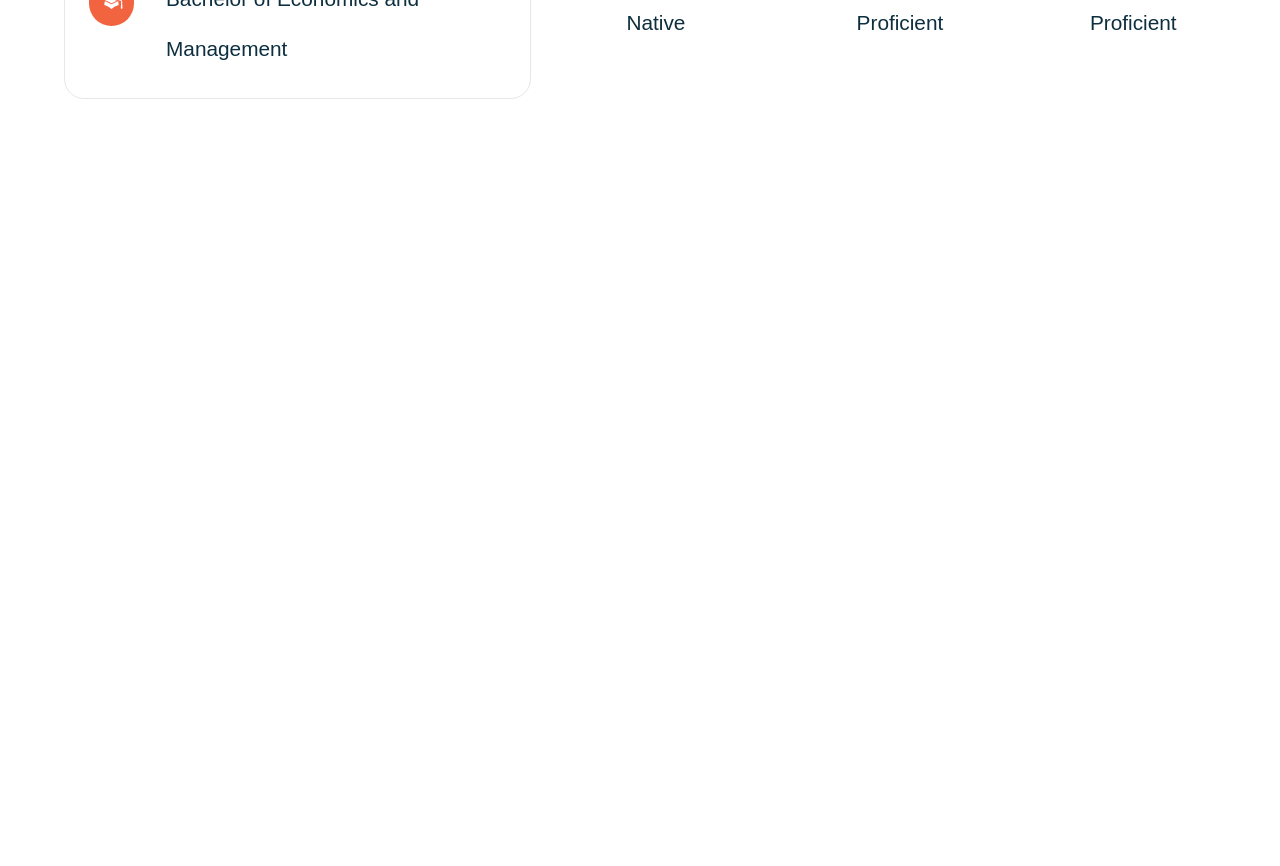
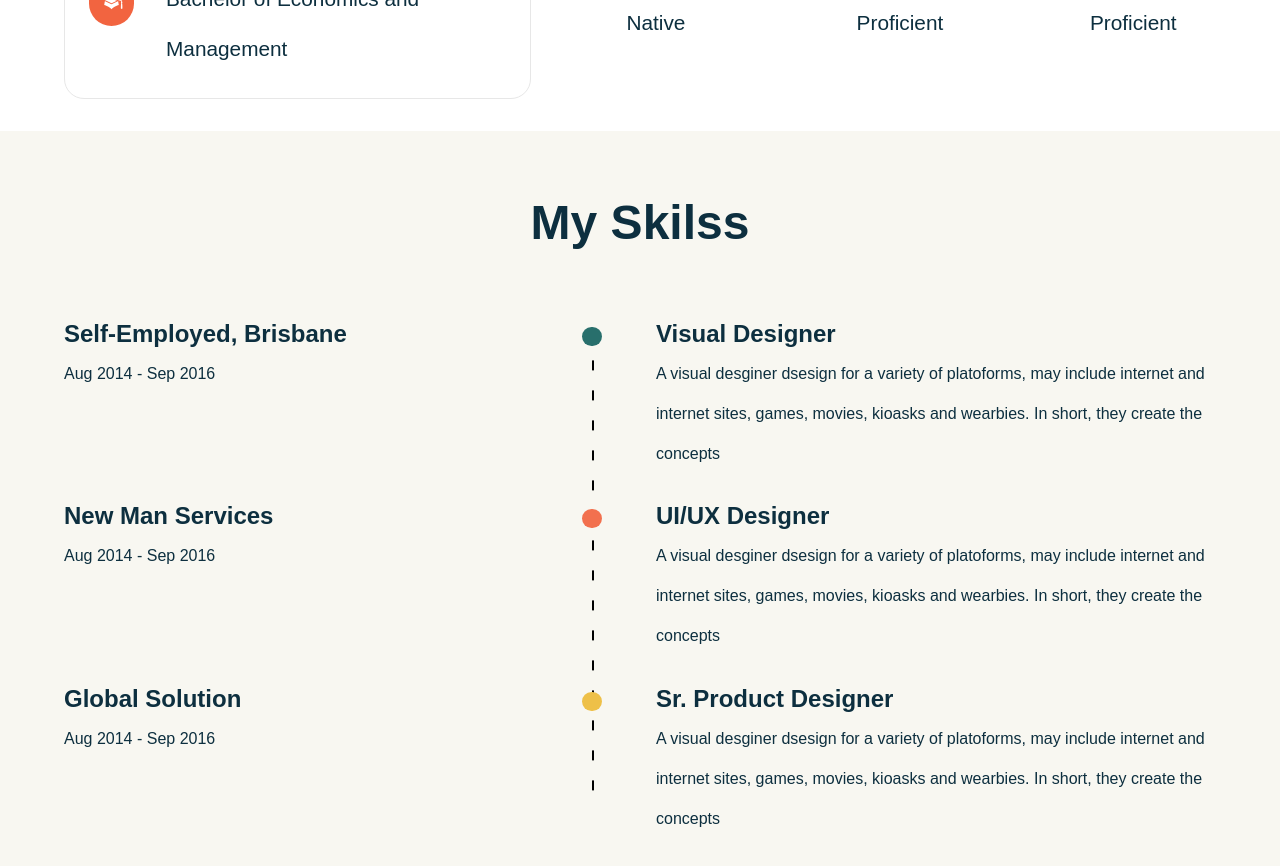
Before and after one commit to JielinWang/Portfolio, a React (Vite) app: page / in a window 1280 px wide. Shown: the part 1160-2026 px from the top of the page. Before the commit the page ends 1291 px from the top, so only its background shows below. Built offline with nearby package versions, Linux system fonts and the light colour scheme; a web font is replaced by a local one.

Commit message:
update skills componenet

```diff
--- a/src/App.jsx
+++ b/src/App.jsx
@@ -1,6 +1,7 @@
 import About from "./components/About/About";
 import Header from "./components/Header/Header";
 import Hero from "./components/Hero/Hero";
+import Skills from "./components/Skills/Skills";
 import css from "./styles/app.module.scss";
 
 const App = () => {
@@ -10,6 +11,7 @@
       <Header />
       <Hero />
       <About />
+      <Skills />
     </div>
   );
 };
--- a/src/components/About/About.module.scss
+++ b/src/components/About/About.module.scss
@@ -56,6 +56,7 @@
     .rightSide {
       @media (max-width: $sm) {
         text-align: center;
+        width: 90%;
       }
       display: flex;
       flex-direction: column;
--- a/src/components/Header/Header.jsx
+++ b/src/components/Header/Header.jsx
@@ -30,10 +30,10 @@
             <a href="">ABOUT</a>
           </li>
           <li>
-            <a href="">PROJECTS</a>
+            <a href="">SKILLS</a>
           </li>
           <li>
-            <a href="">SKILLS</a>
+            <a href="">PROJECTS</a>
           </li>
           <li>
             <a href="">CONTACT</a>
--- /dev/null
+++ b/src/components/Skills/Skills.jsx
@@ -0,0 +1,77 @@
+import React from "react";
+import { workExp } from "../../utils/data";
+import css from "./Skills.module.scss";
+import { motion } from "framer-motion";
+import {
+  fadeIn,
+  staggerChildren,
+  textVariant2,
+  zoomIn,
+} from "../../utils/motion";
+
+const Skills = () => {
+  return (
+    <motion.section
+      variants={staggerChildren}
+      initial="hidden"
+      whileInView="show"
+      viewport={{ once: false, amount: 0.25 }}
+      className={`paddings ${css.wrapper}`}
+    >
+      <a className="anchor" id="work"></a>
+
+      <div className={`innerWidth flexCenter ${css.container}`}>
+        {/* heading */}
+        <span className="primaryText yPaddings">My Skilss</span>
+
+        <div className={`flexCenter ${css.experiences}`}>
+          {workExp.map((exp, i) => {
+            return (
+              <motion.div
+                variants={textVariant2}
+                key={i}
+                className={`flexCenter ${css.exp}`}
+              >
+                <div className={css.post}>
+                  <h1>{exp.place}</h1>
+                  <p>{exp.tenure}</p>
+                </div>
+                <div className={css.role}>
+                  <h1>{exp.role}</h1>
+                  <p>{exp.detail}</p>
+                </div>
+              </motion.div>
+            );
+          })}
+
+          <motion.div variants={zoomIn(1, 1)} className={css.progressbar}>
+            <motion.div
+              variants={fadeIn("down", "tween", 2, 1.5)}
+              className={css.line}
+            ></motion.div>
+            <div>
+              <div
+                className={css.circle}
+                style={{ background: "#286F6C" }}
+              ></div>
+            </div>
+            <div>
+              <div
+                className={css.circle}
+                style={{ background: "#F2704E" }}
+              ></div>
+            </div>
+            <div>
+              <div
+                className={css.circle}
+                style={{ background: "#EEC048" }}
+              ></div>
+            </div>
+          </motion.div>
+        </div>
+      </div>
+    </motion.section>
+  );
+};
+
+export default Skills;
--- /dev/null
+++ b/src/components/Skills/Skills.module.scss
@@ -0,0 +1,68 @@
+@import "../../styles/contants.scss";
+
+.wrapper {
+  .container {
+    flex-direction: column;
+    gap: 2rem;
+
+    .experiences {
+      width: 100%;
+      flex-direction: column;
+      gap: 1.4rem;
+      position: relative;
+
+      .exp {
+        width: 100%;
+        justify-content: space-between;
+        line-height: 40px;
+        align-items: flex-start;
+
+        > div {
+          flex: 1;
+        }
+
+        .role {
+          margin-left: 2rem;
+        }
+      }
+
+      .progressbar {
+        position: absolute;
+        height: 100%;
+        display: flex;
+        flex-direction: column;
+        gap: 1.4rem;
+        left: 45%;
+
+        .line {
+          position: absolute;
+          height: 92%;
+          width: 2px;
+          background-image: linear-gradient(
+            black 33%,
+            rgba(255, 255, 255, 0) 0%
+          );
+          background-position: right;
+          background-size: 2px 30px;
+          background-repeat: repeat-y;
+          left: 48%;
+          z-index: 1;
+          border-radius: 5px;
+        }
+
+        > div {
+          flex: 1;
+          padding-top: 0.8rem;
+          z-index: 2;
+
+          .circle {
+            border-radius: 50%;
+            background: black;
+            width: 1.2rem;
+            height: 1.2rem;
+          }
+        }
+      }
+    }
+  }
+}
```
